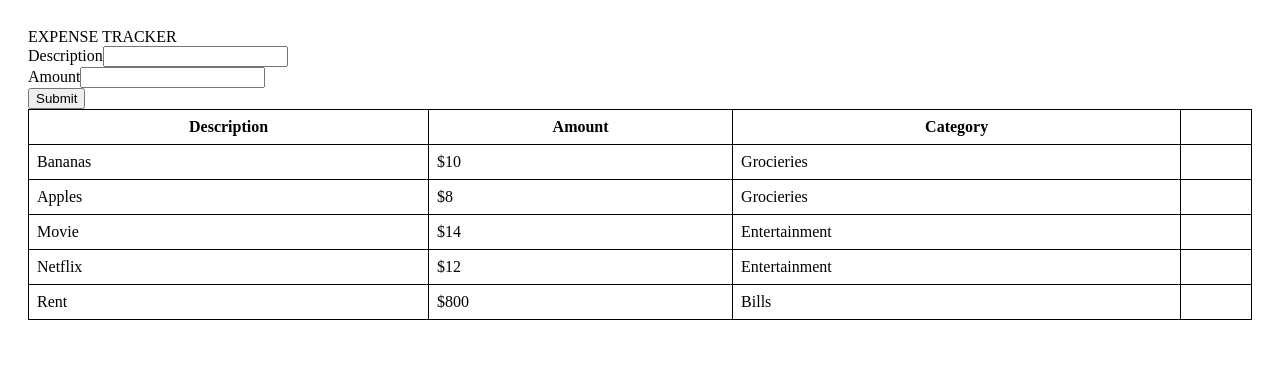
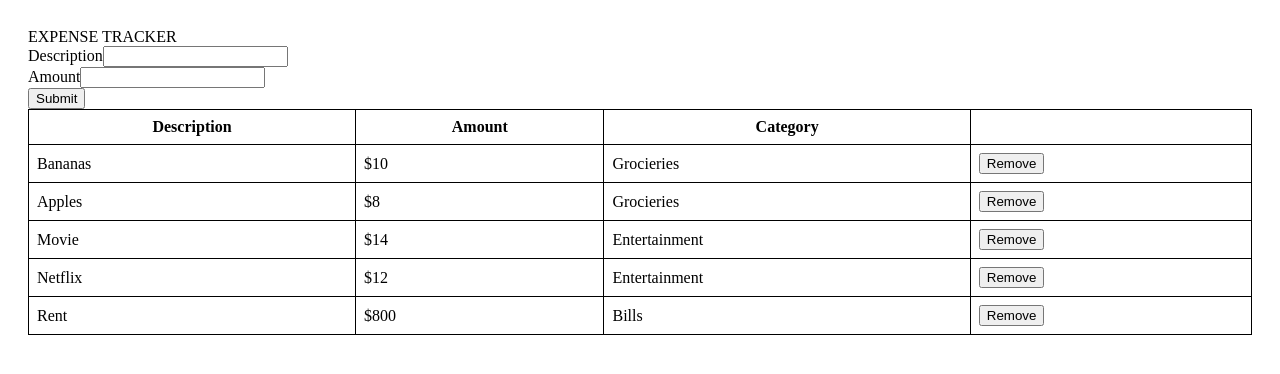
Before and after one commit to hugosundberg/expenseTracker, a React (Vite) app: page / in a window 1280 px wide. Shown: the top 374 px of the page. Built offline with nearby package versions, Linux system fonts and the light colour scheme.

Commit message:
remove function added

```diff
--- a/src/components/ExpenseList/ExpenseList.tsx
+++ b/src/components/ExpenseList/ExpenseList.tsx
@@ -1,13 +1,20 @@
+import { useState } from "react";
 import styles from "./ExpenseList.module.css";
 
 const ExpenseList = () => {
-  const expenses = [
+  const [expenses, setExpenses] = useState([
     { description: "Bananas", amount: 10, category: "Grocieries" },
     { description: "Apples", amount: 8, category: "Grocieries" },
     { description: "Movie", amount: 14, category: "Entertainment" },
     { description: "Netflix", amount: 12, category: "Entertainment" },
     { description: "Rent", amount: 800, category: "Bills" },
-  ];
+  ]);
+
+  function handleRemove(index: number) {
+    // Filter out the item with the matching index
+    const updatedExpenses = expenses.filter((_, i) => i !== index);
+    setExpenses(updatedExpenses);
+  }
 
   return (
     <>
@@ -21,12 +28,14 @@ const ExpenseList = () => {
           </tr>
         </thead>
         <tbody>
-          {expenses.map((expense) => (
-            <tr key={expense.description}>
+          {expenses.map((expense, index) => (
+            <tr key={index}>
               <td>{expense.description}</td>
               <td>${expense.amount}</td>
               <td>{expense.category}</td>
-              <td></td>
+              <td>
+                <button onClick={() => handleRemove(index)}>Remove</button>
+              </td>
             </tr>
           ))}
         </tbody>
--- a/src/components/Form/Form.tsx
+++ b/src/components/Form/Form.tsx
@@ -1,12 +1,12 @@
-import { FieldValues, useForm } from "react-hook-form";
+import { useForm } from "react-hook-form";
 
-const Form = () => {
-  const { register, handleSubmit } = useForm();
+interface Props {}
 
-  const onSubmit = (data: FieldValues) => console.log(data);
+const Form = ({}: Props) => {
+  const { register } = useForm();
 
   return (
-    <form onSubmit={handleSubmit(onSubmit)}>
+    <form>
       <div className="mb-3">
         <label htmlFor="description" className="form-label">
           Description
```
